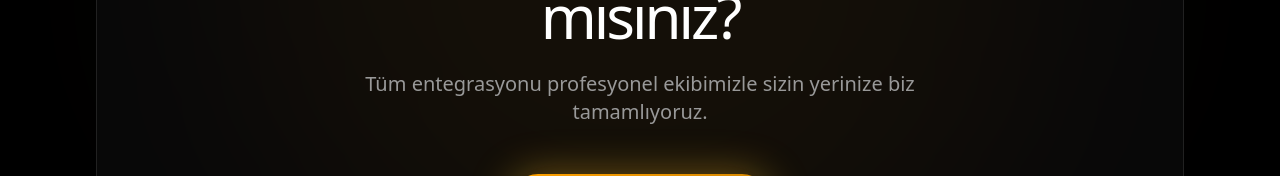
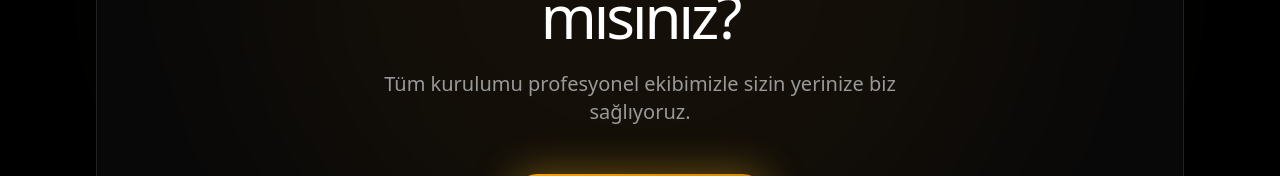
Before and after one commit to buyukbastech/apronova.ai, a React (Vite) app: page / in a window 1280 px wide. Shown: the part 4341-4517 px from the top of the page. Built offline with nearby package versions, Linux system fonts and the light colour scheme; no server answers; the HTML template or start-up script is replaced by a standard one.

Commit message:
Update CTA description to 'kurulumu sagliyoruz'

```diff
--- a/src/constants/translations.ts
+++ b/src/constants/translations.ts
@@ -80,7 +80,7 @@ export const translations = {
         },
         cta: {
             title: 'İşletmenizi Dijitalleştirmeye Hazır mısınız?',
-            description: 'Tüm entegrasyonu profesyonel ekibimizle sizin yerinize biz tamamlıyoruz.',
+            description: 'Tüm kurulumu profesyonel ekibimizle sizin yerinize biz sağlıyoruz.',
             btn: 'Ücretsiz Demo Talep Et'
         },
         demoModal: {
@@ -193,7 +193,7 @@ export const translations = {
         },
         cta: {
             title: 'Ready to Digitize Your Business?',
-            description: 'We complete the entire integration for you with our professional team.',
+            description: 'We provide the entire setup for you with our professional team.',
             btn: 'Request Free Demo'
         },
         demoModal: {
```
